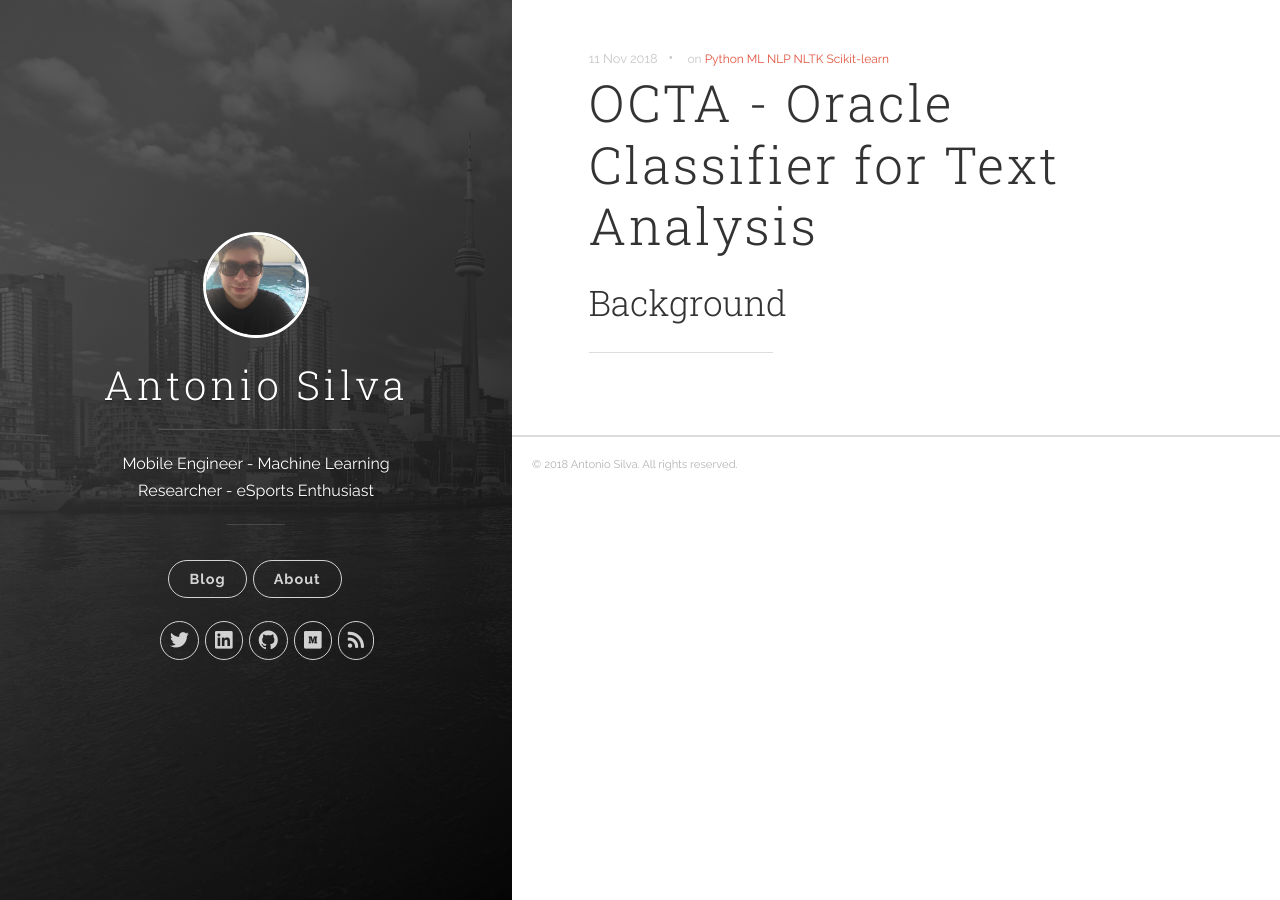
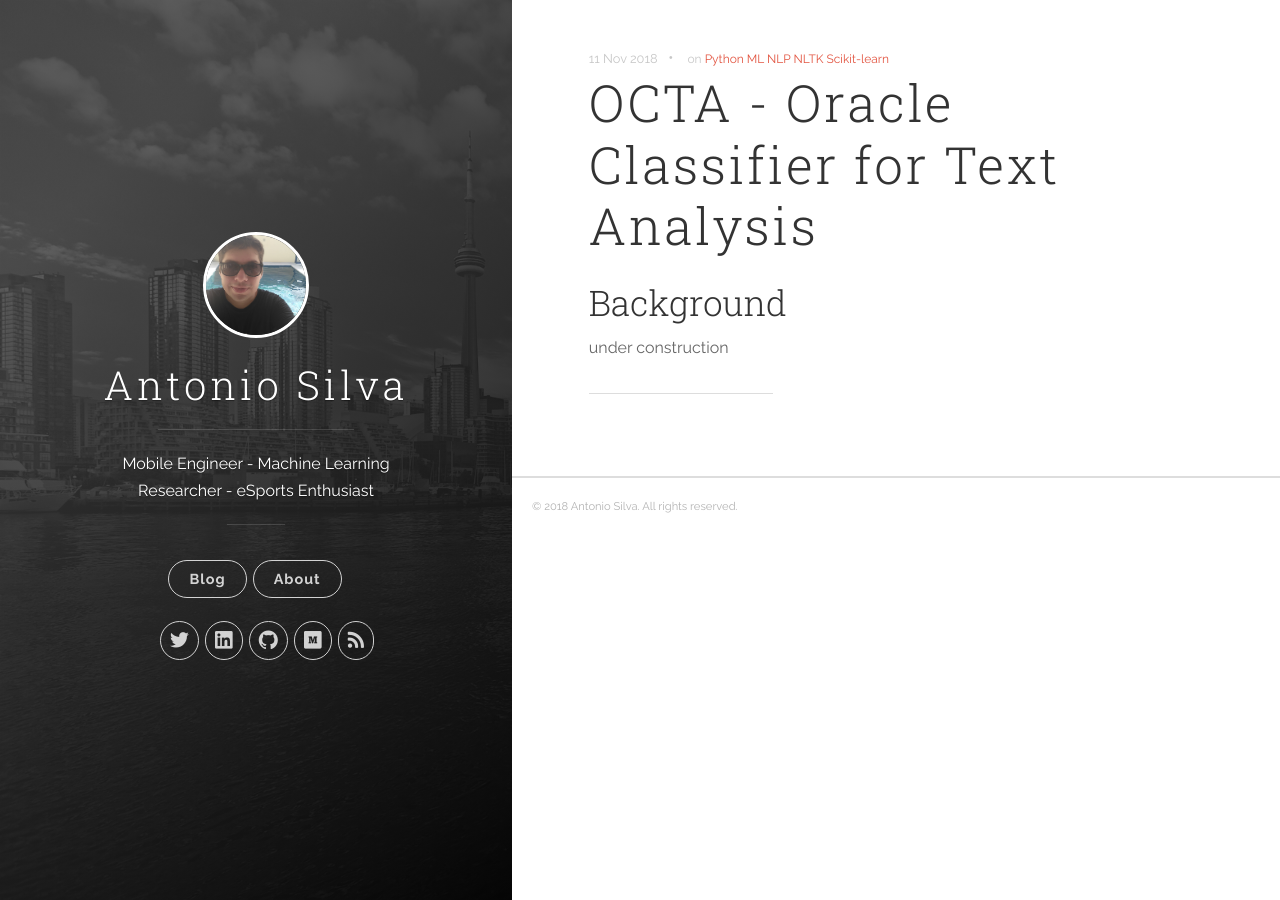
Before and after one commit to antoniosj/antoniosj.github.io, a Jekyll site: the page built from _posts/2018-11-11-octa.markdown, in a window 1280 px wide. Built offline with Jekyll 4.4.1, drawn with Linux system fonts in a browser that asks for light colours.

Commit message:
Update 2018-11-11-octa.markdown

```diff
--- a/_posts/2018-11-11-octa.markdown
+++ b/_posts/2018-11-11-octa.markdown
@@ -7,5 +7,6 @@ tags: [Python, ML, NLP, NLTK, Scikit-learn]
 
 ## Background
 
+<p> under construction </p>
 
 <hr>
```
